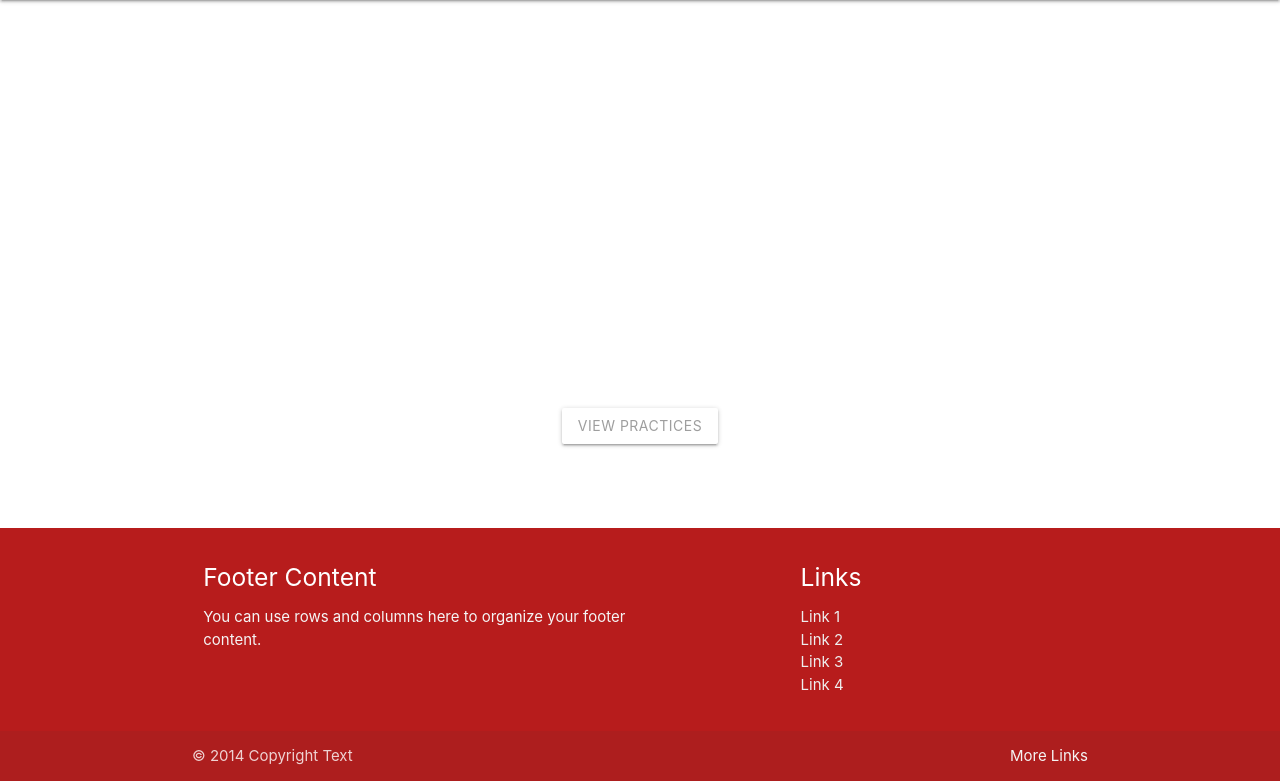
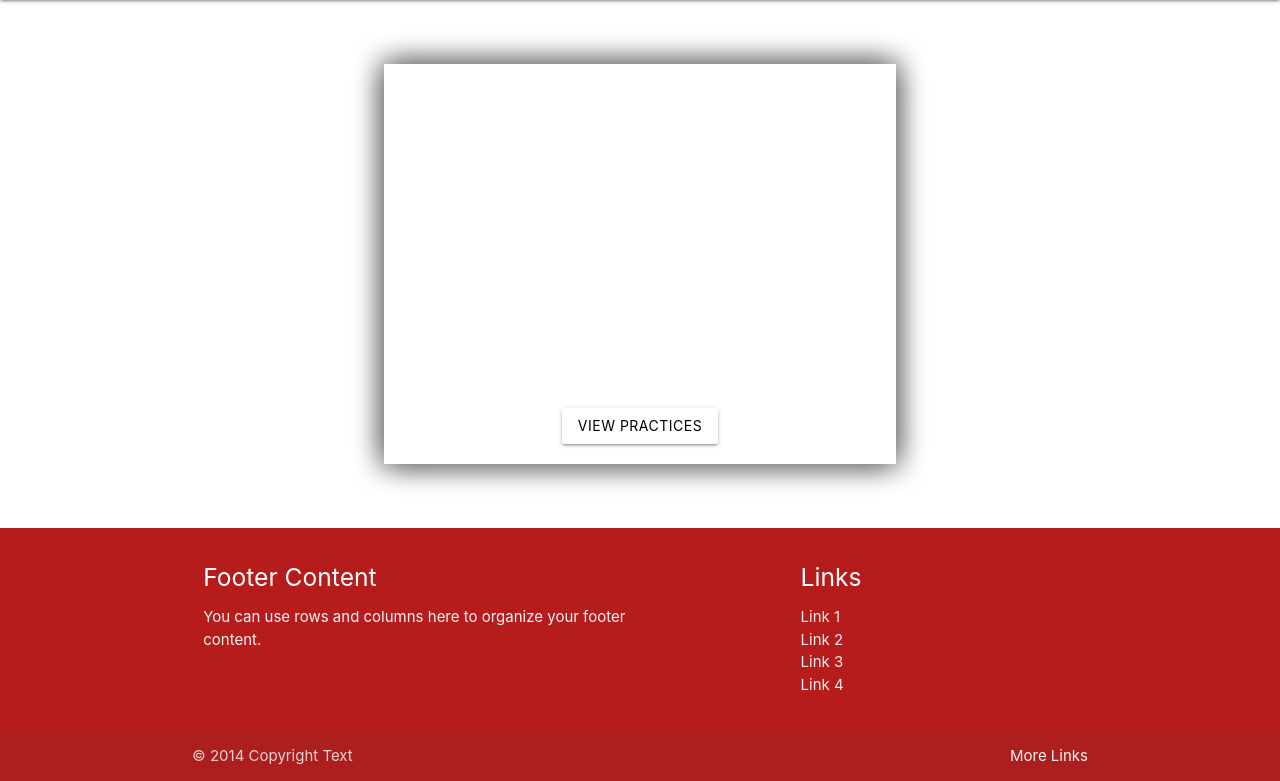
Before and after one commit to 03kkim/asianfestival, a PHP site: page / in a window 1280 px wide. Shown: the part 64-845 px from the top of the page. Run offline with PHP 8.4, Linux system fonts and the light colour scheme; data that the repository does not hold is empty.

Commit message:
-Changed carousel colors -Added shadow to carousel (Is there a more effecient way to do this?)

```diff
--- a/view.php
+++ b/view.php
@@ -16,15 +16,18 @@
   #logo {
     margin-left: 1%;
   }
+  #daily_schedule {
+    box-shadow: 10px 10px 20px 0px rgba(0,0,0,0.25), -10px -10px 20px 0px rgba(0,0,0,0.25), -10px 10px 20px 0px rgba(0,0,0,0.25), 10px -10px 20px 0px rgba(0,0,0,0.25);
+  }
   </style>"); ?>
 
-<div class="practices carousel carousel-slider center">
+<div class="practices carousel carousel-slider center" id="daily_schedule">
     <div class="carousel-fixed-item center">
-        <a class="btn waves-effect white grey-text darken-text-2">View Practices</a>
+        <a class="btn waves-effect white black-text">View Practices</a>
     </div>
     <?php foreach($timeslots as $timeslot) {
      $practices = get_daily_practices_by_time_id($timeslot["time_id"]);   ?>
-    <div class="carousel-item blue lighten-4 black-text" href="#<?php echo $timeslot["timeslot_id"]?>">
+    <div class="carousel-item teal lighten-4 black-text" href="#<?php echo $timeslot["timeslot_id"]?>">
         <h2><?php echo $timeslot["time"]?></h2>
         <table class="centered">
             <thead>
```
Also changed, not shown: 1 other file.
